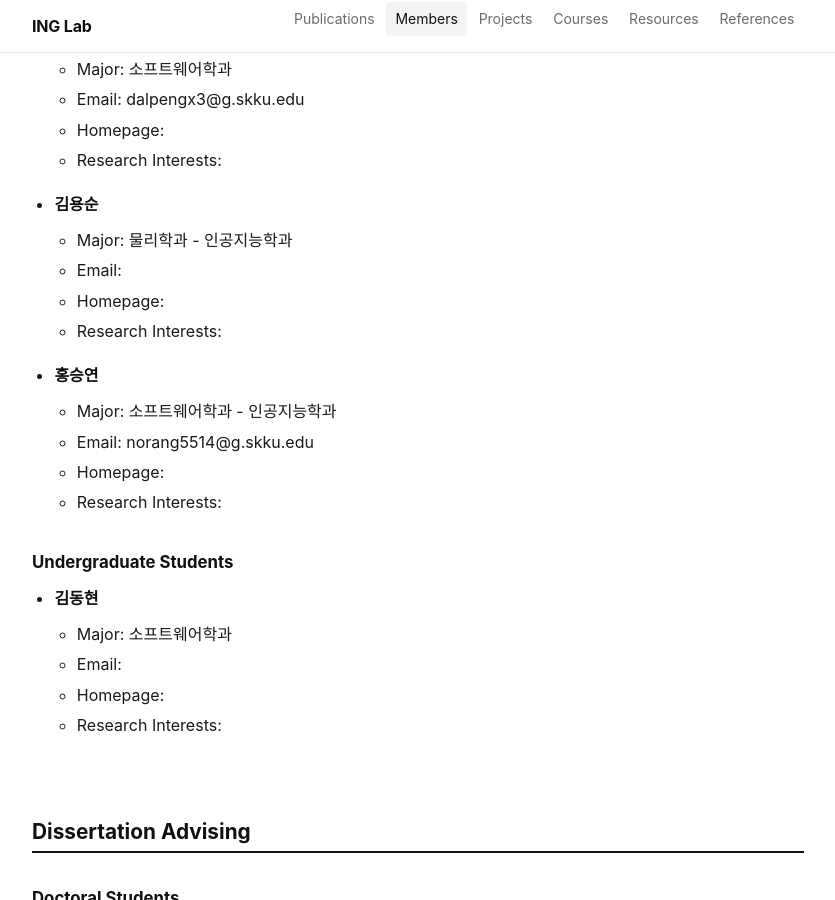
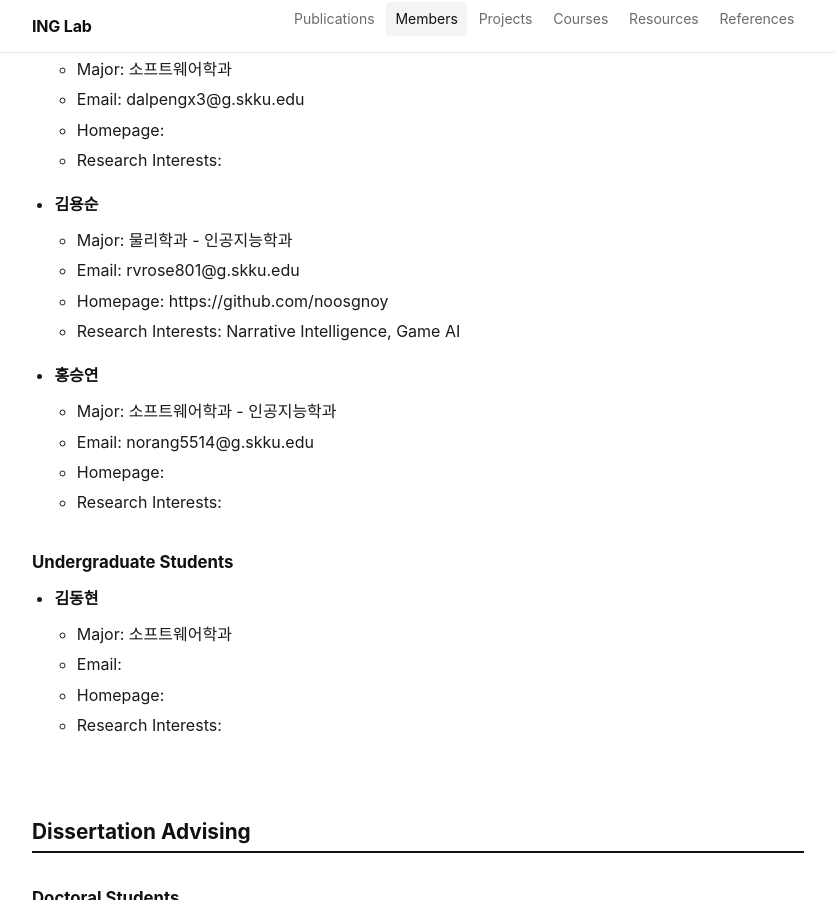
Before and after one commit to inglab/inglab.github.io, a Jekyll site: the page built from members.md, in a window 1280 px wide and 900 px high, scrolled down 1461 px. Shown: the whole window, without its empty margins (222-1057 px from the left). Built offline with Jekyll 4.4.1, drawn with Linux system fonts in a browser that asks for light colours.

Commit message:
Add email, homepage, and research interests for 김용순

```diff
--- a/members.md
+++ b/members.md
@@ -59,9 +59,9 @@ sitemap: false
 
 - **김용순**
   - Major: 물리학과 - 인공지능학과
-  - Email:
-  - Homepage:
-  - Research Interests:
+  - Email: rvrose801@g.skku.edu
+  - Homepage: https://github.com/noosgnoy
+  - Research Interests: Narrative Intelligence, Game AI
 
 - **홍승연**
   - Major: 소프트웨어학과 - 인공지능학과
```
